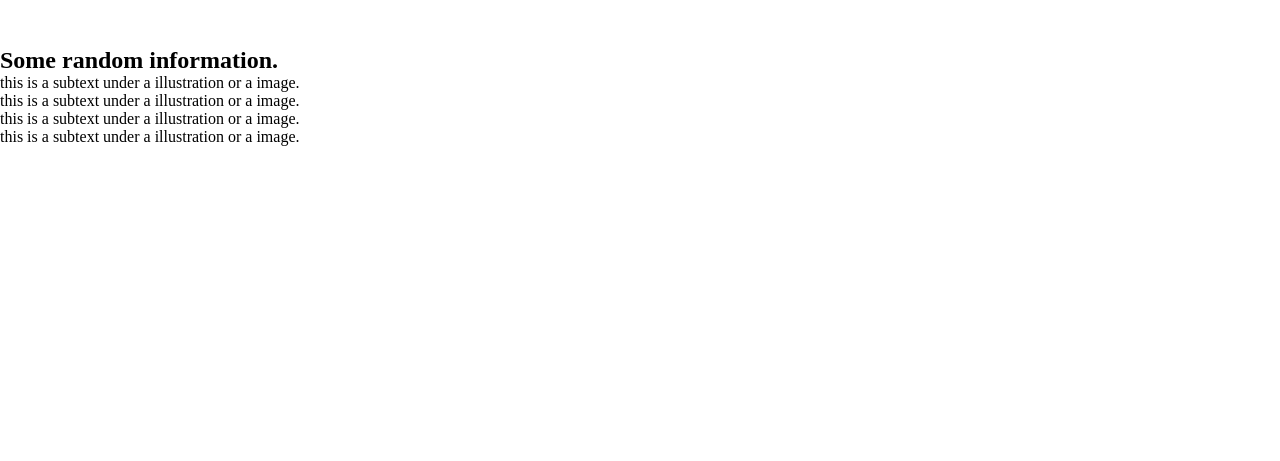
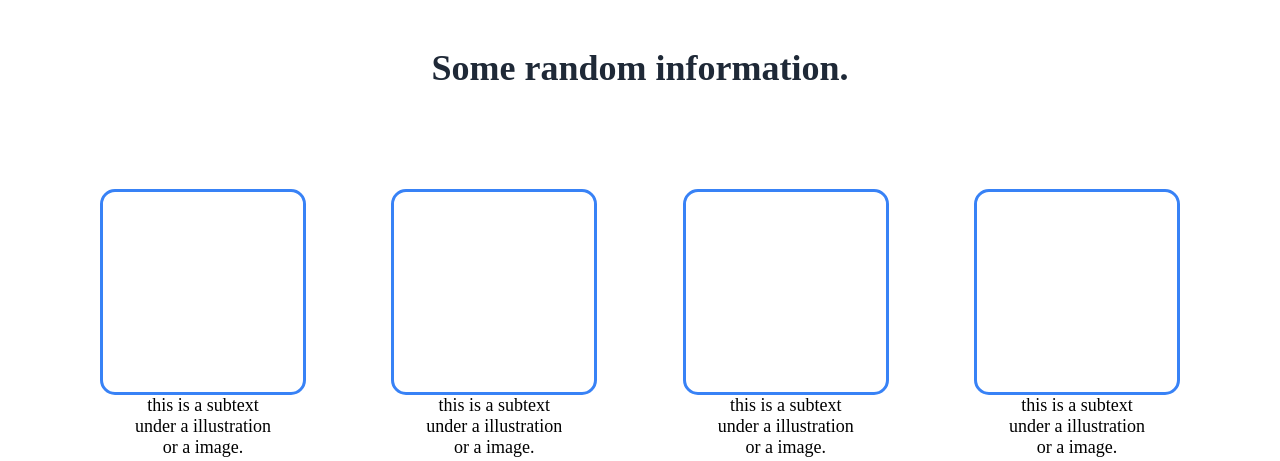
Before and after one commit to tonytieu627/odin-landing-page, a plain HTML site: page index.html in a window 1280 px wide. Shown: the part 519-980 px from the top of the page. Before the commit the page ends 800 px from the top, so only its background shows below. Drawn offline with Linux system fonts and the light colour scheme.

Commit message:
finished working on section 2 of landing page

```diff
--- a/index.html
+++ b/index.html
@@ -34,26 +34,22 @@
         </div>
         <div class="second-section">
             <h2>Some random information.</h2>
-            <div class=""row-of-blue-divs">
+            <div class="row-of-blue-divs">
                 <div class="box-blue-msg">
-                    <div class="box-blue">
-                        <p class="p-second">this is a subtext under a illustration or a image.</p>
-                    </div>
+                    <div class="box-blue"></div>
+                    <p class="p-second">this is a subtext<br/> under a illustration<br/> or a image.</p>
                 </div>
                 <div class="box-blue-msg">
-                    <div class="box-blue">
-                        <p class="p-second">this is a subtext under a illustration or a image.</p>
-                    </div>
+                    <div class="box-blue"></div>
+                    <p class="p-second">this is a subtext<br/> under a illustration<br/> or a image.</p>
                 </div>
                 <div class="box-blue-msg">
-                    <div class="box-blue">
-                        <p class="p-second">this is a subtext under a illustration or a image.</p>
-                    </div>
+                    <div class="box-blue"></div>
+                    <p class="p-second">this is a subtext<br/> under a illustration<br/> or a image.</p>
                 </div>
                 <div class="box-blue-msg">
-                    <div class="box-blue">
-                        <p class="p-second">this is a subtext under a illustration or a image.</p>
-                    </div>
+                    <div class="box-blue"></div>
+                    <p class="p-second">this is a subtext<br/> under a illustration<br/> or a image.</p>
                 </div>
             </div>
         </div>
--- a/styles.css
+++ b/styles.css
@@ -74,3 +74,32 @@ img{
     border: 1px #3882F6;
     border-radius: 10px;
 }
+h2{
+    font-size: 36px;
+    font-weight: bolder;
+    color: #1f2937;
+    text-align: center;
+}
+.row-of-blue-divs{
+    display: flex;
+    flex-direction: row;
+    justify-content: space-between;
+    max-width: 100%;
+    margin: 100px;
+}
+.box-blue{
+    border: 3px solid #3882F6;
+    width: 200px;
+    height: 200px;
+    border-radius: 15px;
+}
+
+.second-section{
+    display:flex;
+    flex-direction: column;
+    justify-content: center;
+}
+.p-second{
+    text-align: center;
+    font-size: 18px;
+}
```
